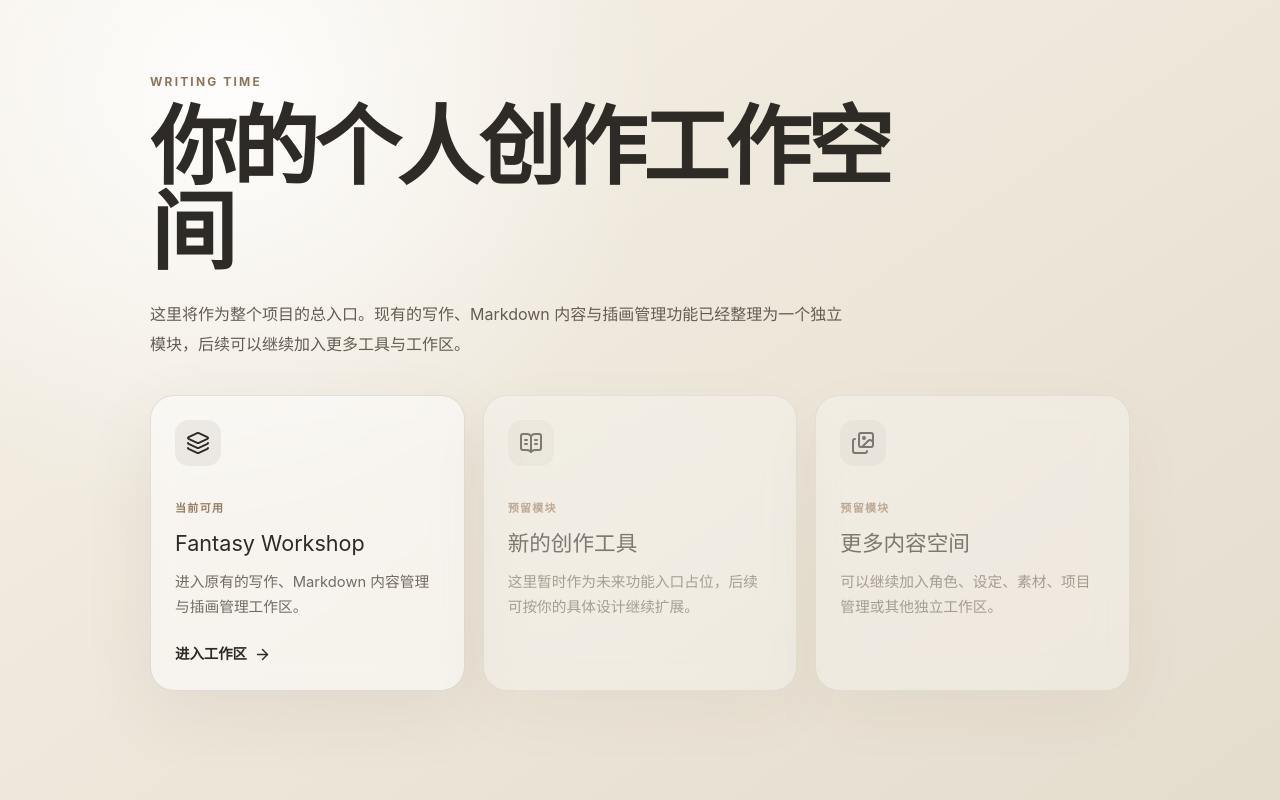
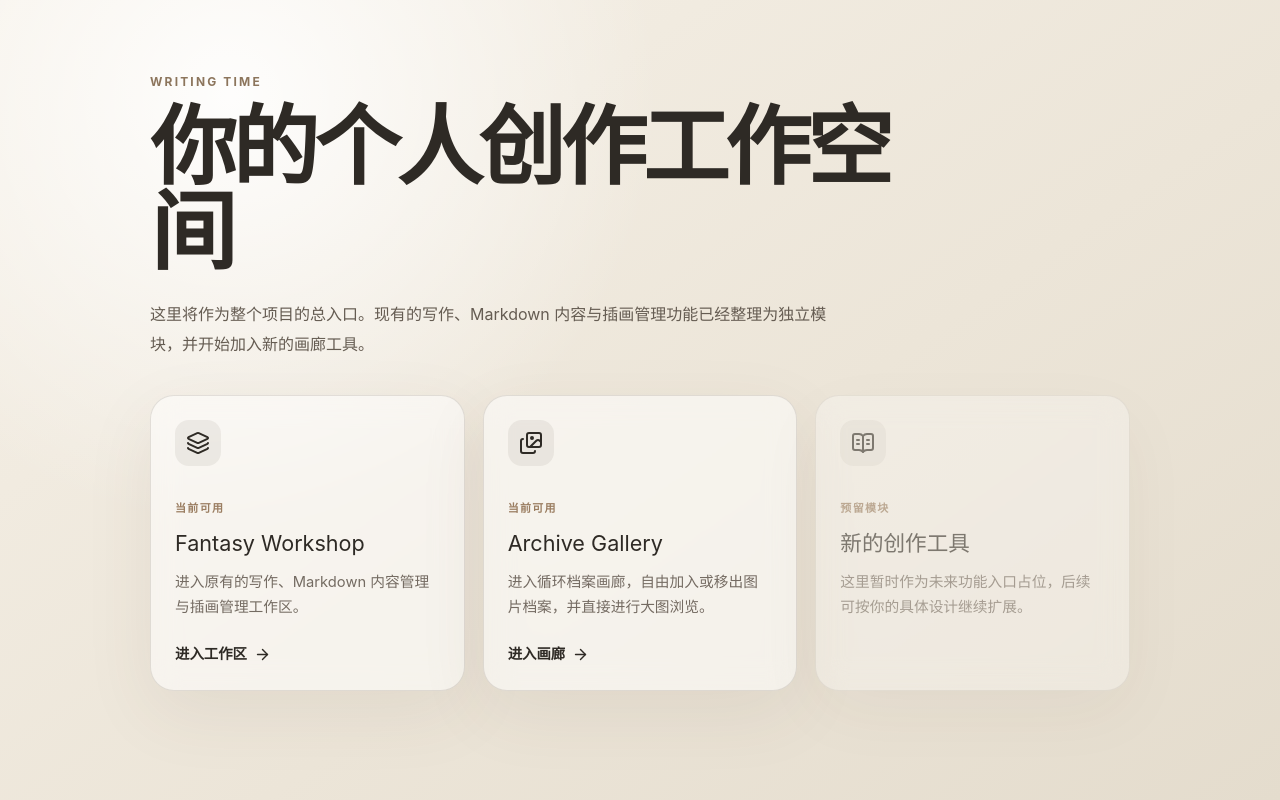
Before and after one commit to OMO-11/Writing-Time, a Next.js app: page / in a window 1280 px wide. Built offline with nearby package versions, Linux system fonts and the light colour scheme.

Commit message:
feat: add archive gallery portal entry

```diff
--- a/app/page.tsx
+++ b/app/page.tsx
@@ -8,7 +8,7 @@ export default function PortalHomePage() {
         <div className="portal-eyebrow">WRITING TIME</div>
         <h1>你的个人创作工作空间</h1>
         <p>
-          这里将作为整个项目的总入口。现有的写作、Markdown 内容与插画管理功能已经整理为一个独立模块，后续可以继续加入更多工具与工作区。
+          这里将作为整个项目的总入口。现有的写作、Markdown 内容与插画管理功能已经整理为独立模块，并开始加入新的画廊工具。
         </p>
       </section>
 
@@ -23,6 +23,16 @@ export default function PortalHomePage() {
           <span className="portal-module-enter">进入工作区 <ArrowRight aria-hidden="true" size={17} /></span>
         </Link>
 
+        <Link className="portal-module-card portal-module-card-primary" href="/archive-gallery">
+          <div className="portal-module-icon"><Images aria-hidden="true" size={24} /></div>
+          <div className="portal-module-content">
+            <span className="portal-module-kicker">当前可用</span>
+            <h2>Archive Gallery</h2>
+            <p>进入循环档案画廊，自由加入或移出图片档案，并直接进行大图浏览。</p>
+          </div>
+          <span className="portal-module-enter">进入画廊 <ArrowRight aria-hidden="true" size={17} /></span>
+        </Link>
+
         <article className="portal-module-card portal-module-card-muted" aria-disabled="true">
           <div className="portal-module-icon"><BookOpenText aria-hidden="true" size={24} /></div>
           <div className="portal-module-content">
@@ -31,15 +41,6 @@ export default function PortalHomePage() {
             <p>这里暂时作为未来功能入口占位，后续可按你的具体设计继续扩展。</p>
           </div>
         </article>
-
-        <article className="portal-module-card portal-module-card-muted" aria-disabled="true">
-          <div className="portal-module-icon"><Images aria-hidden="true" size={24} /></div>
-          <div className="portal-module-content">
-            <span className="portal-module-kicker">预留模块</span>
-            <h2>更多内容空间</h2>
-            <p>可以继续加入角色、设定、素材、项目管理或其他独立工作区。</p>
-          </div>
-        </article>
       </section>
     </main>
   );
```
